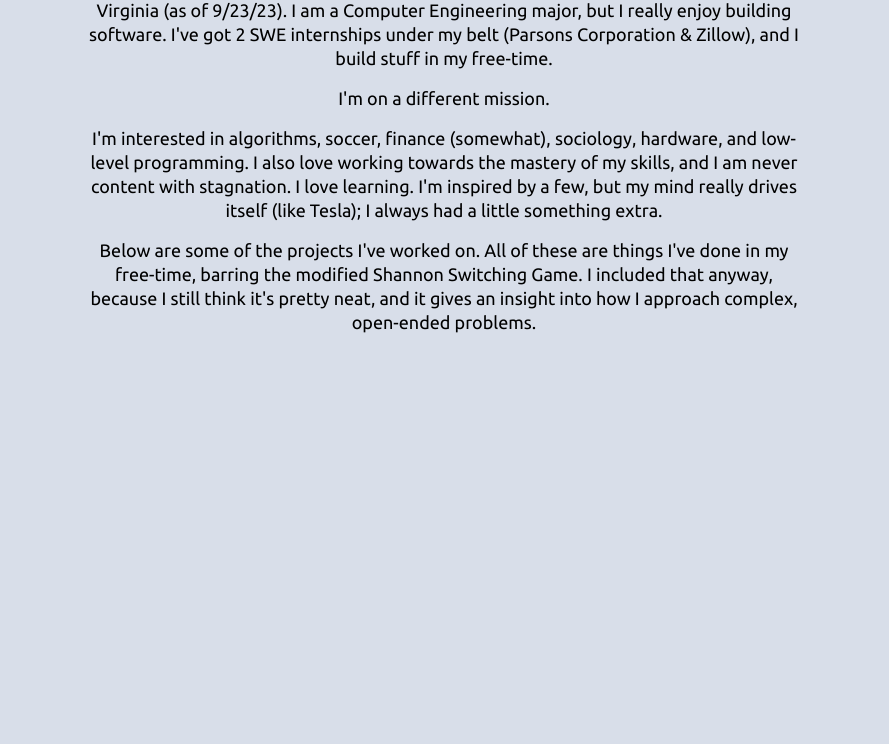
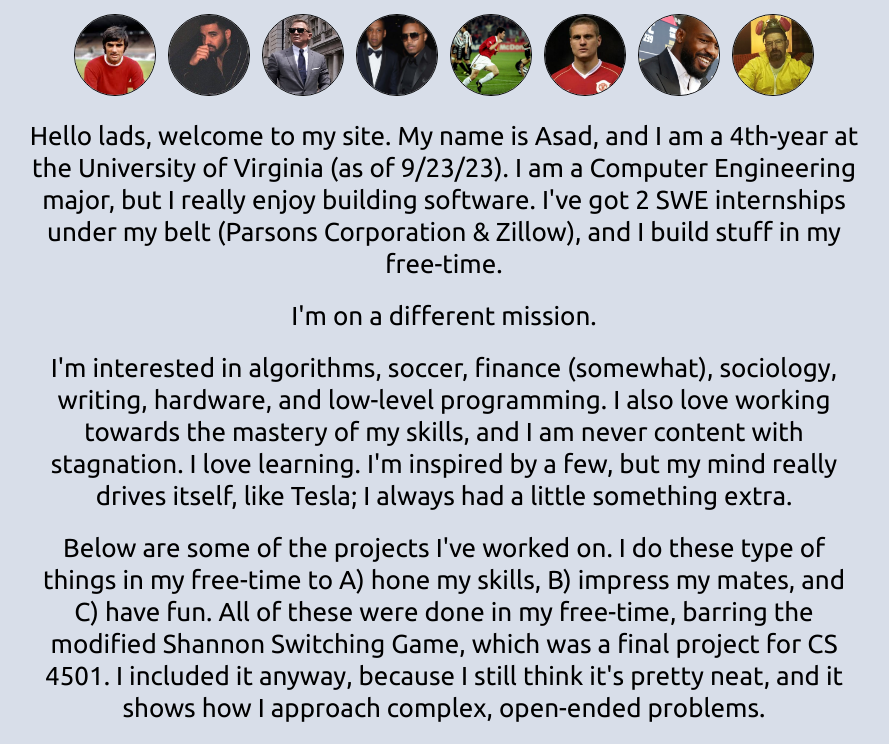
Before and after one commit to as9vd/as9vdSite, a plain HTML site: page as9vdSite.html in a window 1280 px wide. Shown: the part 123-867 px from the top of the page, without its empty margins (196-1085 px from the left). Before the commit the page ends 800 px from the top, so only its background shows below. Drawn offline with Linux system fonts and the light colour scheme.

Commit message:
Added images and tinkered with font sizes.

```diff
--- a/as9vdSite.css
+++ b/as9vdSite.css
@@ -18,26 +18,57 @@
     display: flex;
     flex-direction: column;
     align-items: center;
-    gap: 1.2rem;
-    width: 75%;
+    gap: 2.4rem;
+    width: 65%;
     text-align: center;
 }
 
 .name-header {
     margin-top: 3.6rem;
-    font-size: 4.2rem;
-    width: 75%;
+    font-size: 6.4rem;
 }
 
 .paragraphs {
     display: flex;
     flex-direction: column;
     align-items: center;
-    gap: 1.6rem;
+    gap: 2.0rem;
 }
 
 .paragraph {
-    font-size: 1.8rem;
-    width: 75%;
-    line-height: 2.4rem;
+    font-size: 2.6rem;
+    line-height: 3.2rem;
 }
+
+.projects-container {
+    display: flex;
+    flex-direction: column;
+    align-items: center;
+    gap: 1.2rem;
+}
+
+.project-row {
+    display: flex;
+    flex-direction: row;
+    align-items: center;
+    gap: 1.2rem;
+}
+
+.card {
+    border-radius: 80rem;
+}
+
+.circular-img {
+    width: 6.25vw;
+    height: 6.25vw;
+    border-radius: 50%;
+    object-fit: cover;
+    border: 0.15rem solid black;
+}
+
+.img-row {
+    display: flex;
+    flex-direction: row;
+    justify-content: center;
+    gap: 1.2rem;
+}
--- a/as9vdSite.html
+++ b/as9vdSite.html
@@ -9,6 +9,16 @@
 <div class="document-div">
     <div class="container">
         <h1 class="name-header">Asad Shamsiev 🎁</h1>
+        <div class="img-row">
+            <img class="circular-img" src="Media/Best.jpeg">
+            <img class="circular-img" src="Media/Drake.jpeg">
+            <img class="circular-img" src="Media/Bond.jpeg">
+            <img class="circular-img" src="Media/HovNas.jpeg">
+            <img class="circular-img" src="Media/Keane.jpeg">
+            <img class="circular-img" src="Media/Vidic.jpeg">
+            <img class="circular-img" src="Media/Jones.jpeg">
+            <img class="circular-img" src="Media/Heisenberg.webp">
+        </div>
         <div class="paragraphs">
             <p class="paragraph">Hello lads, welcome to my site. My name is Asad, and I am a 4th-year at the University
                 of
@@ -20,17 +30,26 @@
                 I'm on a different mission.
             </p>
             <p class="paragraph">
-                I'm interested in algorithms, soccer, finance (somewhat), sociology, hardware, and low-level
+                I'm interested in algorithms, soccer, finance (somewhat), sociology, writing, hardware, and low-level
                 programming.
                 I also love working towards the mastery of my skills, and I am never content with stagnation.
-                I love learning. I'm inspired by a few, but my mind really drives itself (like Tesla); I always had a
+                I love learning. I'm inspired by a few, but my mind really drives itself, like Tesla; I always had a
                 little something extra.
             </p>
             <p class="paragraph">
-                Below are some of the projects I've worked on. All of these are things I've done in my free-time,
-                barring the modified Shannon Switching Game. I included that anyway, because I still think it's pretty
-                neat, and it gives an insight into how I approach complex, open-ended problems.
+                Below are some of the projects I've worked on.
+                I do these type of things in my free-time to A) hone my skills, B) impress my mates, and C) have fun.
+                All of these were done in my free-time,
+                barring the modified Shannon Switching Game, which was a final project for CS 4501. I included it
+                anyway, because I still think it's pretty
+                neat, and it shows how I approach complex, open-ended problems.
             </p>
+            <div class="projects-container">
+                <div class="project-row">
+
+                </div>
+
+            </div>
 
         </div>
     </div>
```
Also changed, not shown: Media/Best.jpeg (added), Media/Bond.jpeg (added), Media/Drake.jpeg (added), Media/Heisenberg.webp (added), Media/HovNas.jpeg (added), Media/Jones.jpeg (added), Media/Keane.jpeg (added), Media/Vidic.jpeg (added), Media/Vidic.webp (added).
